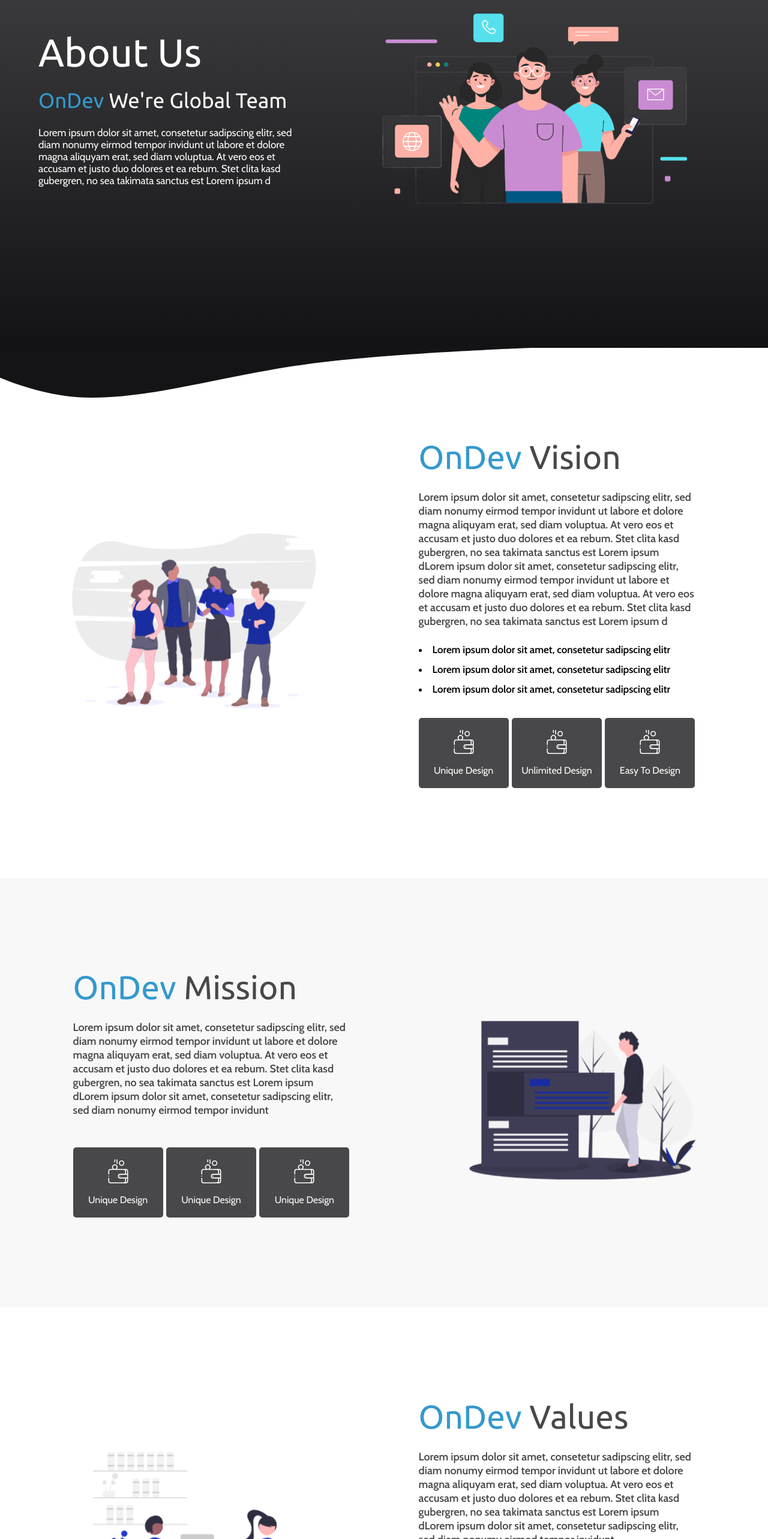
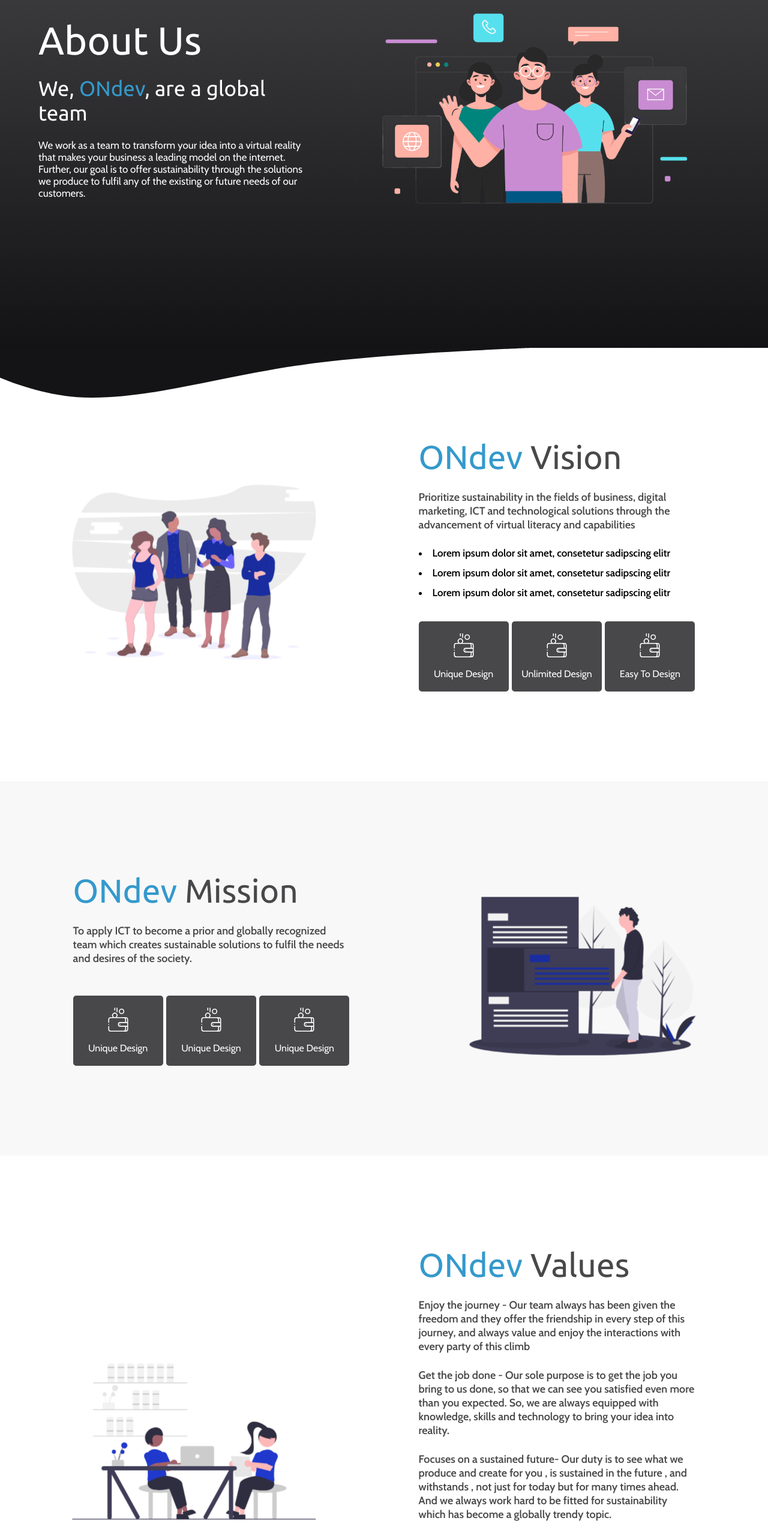
Before and after one commit to Osada97/ondev, a Next.js app: page /about in a window 1280 px wide. Shown: the part 220-2786 px from the top of the page at 60% size. Built offline with nearby package versions, Linux system fonts and the light colour scheme.

Commit message:
Added some original content

```diff
--- a/components/AboutSection.js
+++ b/components/AboutSection.js
@@ -25,18 +25,12 @@
           </div>
           <div className="column">
             <motion.h1 variants={fade}>
-              <span>OnDev</span> Vision
+              <span>ONdev</span> Vision
             </motion.h1>
             <motion.p variants={paragraphAni}>
-              Lorem ipsum dolor sit amet, consetetur sadipscing elitr, sed diam
-              nonumy eirmod tempor invidunt ut labore et dolore magna aliquyam
-              erat, sed diam voluptua. At vero eos et accusam et justo duo
-              dolores et ea rebum. Stet clita kasd gubergren, no sea takimata
-              sanctus est Lorem ipsum dLorem ipsum dolor sit amet, consetetur
-              sadipscing elitr, sed diam nonumy eirmod tempor invidunt ut labore
-              et dolore magna aliquyam erat, sed diam voluptua. At vero eos et
-              accusam et justo duo dolores et ea rebum. Stet clita kasd
-              gubergren, no sea takimata sanctus est Lorem ipsum d
+              Prioritize sustainability in the fields of business, digital
+              marketing, ICT and technological solutions through the advancement
+              of virtual literacy and capabilities
             </motion.p>
             <motion.ul variants={stagger}>
               <motion.li variants={animateList}>
--- a/components/AboutSection1.js
+++ b/components/AboutSection1.js
@@ -12,15 +12,12 @@
         <motion.div className="main" ref={element} animate={controls}>
           <motion.div className="column" variants={stagger}>
             <motion.h1 variants={fade}>
-              <span>OnDev</span> Mission
+              <span>ONdev</span> Mission
             </motion.h1>
             <motion.p variants={paragraphAni}>
-              Lorem ipsum dolor sit amet, consetetur sadipscing elitr, sed diam
-              nonumy eirmod tempor invidunt ut labore et dolore magna aliquyam
-              erat, sed diam voluptua. At vero eos et accusam et justo duo
-              dolores et ea rebum. Stet clita kasd gubergren, no sea takimata
-              sanctus est Lorem ipsum dLorem ipsum dolor sit amet, consetetur
-              sadipscing elitr, sed diam nonumy eirmod tempor invidunt
+              To apply ICT to become a prior and globally recognized team which
+              creates sustainable solutions to fulfil the needs and desires of
+              the society.
             </motion.p>
             <div className="card-row">
               <motion.div variants={cardFade} className="card">
--- a/components/AboutSectionTh.js
+++ b/components/AboutSectionTh.js
@@ -15,15 +15,26 @@
           </div>
           <motion.div variants={stagger} className="column">
             <motion.h1 variants={fade}>
-              <span>OnDev</span> Values
+              <span>ONdev</span> Values
             </motion.h1>
             <motion.p variants={paragraphAni}>
-              Lorem ipsum dolor sit amet, consetetur sadipscing elitr, sed diam
-              nonumy eirmod tempor invidunt ut labore et dolore magna aliquyam
-              erat, sed diam voluptua. At vero eos et accusam et justo duo
-              dolores et ea rebum. Stet clita kasd gubergren, no sea takimata
-              sanctus est Lorem ipsum dLorem ipsum dolor sit amet, consetetur
-              sadipscing elitr, sed diam nonumy eirmod tempor invidunt
+              Enjoy the journey - Our team always has been given the freedom and
+              they offer the friendship in every step of this journey, and
+              always value and enjoy the interactions with every party of this
+              climb
+            </motion.p>
+            <motion.p variants={paragraphAni}>
+              Get the job done - Our sole purpose is to get the job you bring to
+              us done, so that we can see you satisfied even more than you
+              expected. So, we are always equipped with knowledge, skills and
+              technology to bring your idea into reality.
+            </motion.p>
+            <motion.p variants={paragraphAni}>
+              Focuses on a sustained future- Our duty is to see what we produce
+              and create for you , is sustained in the future , and withstands ,
+              not just for today but for many times ahead. And we always work
+              hard to be fitted for sustainability which has become a globally
+              trendy topic.
             </motion.p>
             <div className="card-row">
               <motion.div variants={cardFade} className="card">
--- a/components/Hero.js
+++ b/components/Hero.js
@@ -20,7 +20,7 @@
           Welcome To <span>OnDev</span> Technologies
         </motion.h3>
         <motion.h1 variants={titleAnim}>
-          Let's Develop a Great Product
+          Let’s create an outstanding product
         </motion.h1>
         <motion.button variants={buttonAnim}>Let's Talk</motion.button>
       </motion.div>
--- a/pages/about.js
+++ b/pages/about.js
@@ -31,14 +31,14 @@
           <motion.div variants={stagger} className="column">
             <motion.h1 variants={titleAnim}>About Us</motion.h1>
             <motion.h2 variants={titleAnim}>
-              <span>OnDev</span> We're Global Team
+              We, <span>ONdev</span>, are a global team
             </motion.h2>
             <motion.p variants={paragraphAni}>
-              Lorem ipsum dolor sit amet, consetetur sadipscing elitr, sed diam
-              nonumy eirmod tempor invidunt ut labore et dolore magna aliquyam
-              erat, sed diam voluptua. At vero eos et accusam et justo duo
-              dolores et ea rebum. Stet clita kasd gubergren, no sea takimata
-              sanctus est Lorem ipsum d
+              We work as a team to transform your idea into a virtual reality
+              that makes your business a leading model on the internet. Further,
+              our goal is to offer sustainability through the solutions we
+              produce to fulfil any of the existing or future needs of our
+              customers.
             </motion.p>
           </motion.div>
           <div className="column">
```
Also changed, not shown: components/OurServicesIn.js (+8 -29 lines), components/ServicesSection.js (+37 -15 lines), components/WeBuild.js (+10 -8 lines), pages/services/index.js (+3 -5 lines), public/img/svg/cloud.svg (added).
